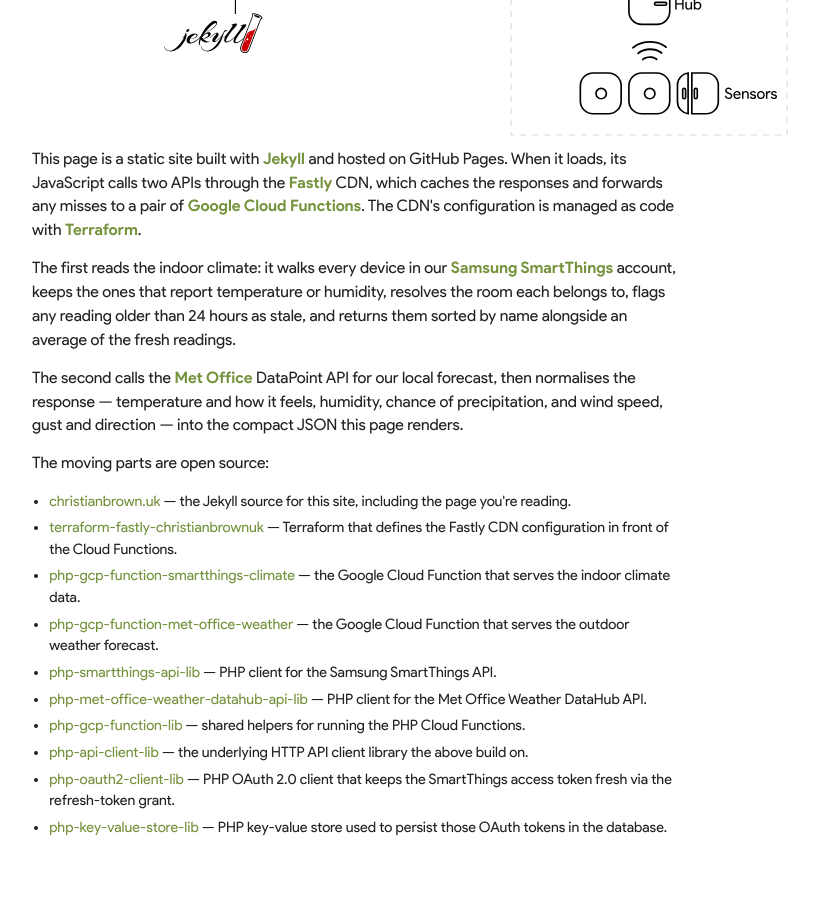
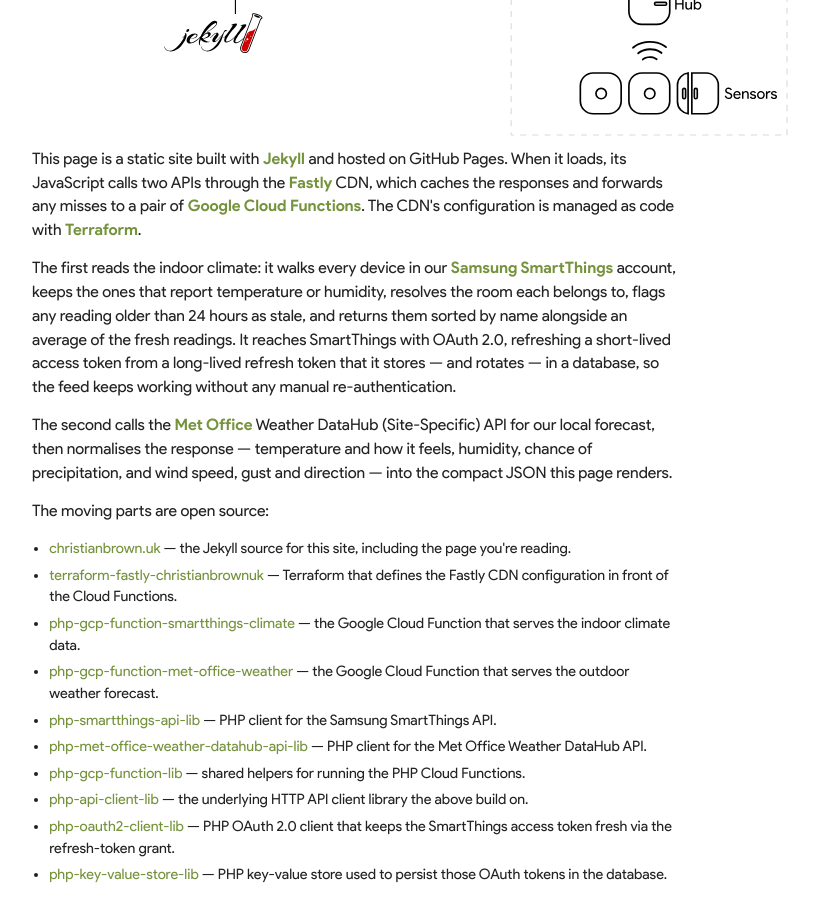
Before and after one commit to christianjbrown/christianbrown.uk, a Jekyll site: the page built from smart-home.html, in a window 1280 px wide and 900 px high, scrolled down 716 px. Shown: the whole window, without its empty margins (284-1103 px from the left). Built offline with Jekyll 4.4.1, drawn with Linux system fonts in a browser that asks for light colours.

Commit message:
smart-home: capture the OAuth token flow and fix the Met Office API name (#36)
The indoor-climate paragraph now describes how the function authenticates to
SmartThings — an OAuth 2.0 refresh-token flow persisting a rotating token in a
database — which is what the newly listed oauth2 and key-value libraries power.
The outdoor forecast now correctly names the Met Office Weather DataHub
(Site-Specific) API; the retired DataPoint reference was stale.

```diff
--- a/smart-home.html
+++ b/smart-home.html
@@ -39,8 +39,8 @@
                     <h3>🏗️ How it works</h3>
                     <a href="/assets/images/smart-home/how-it-works.svg" target="_blank" title="Open diagram in new window"><img src="/assets/images/smart-home/how-it-works.svg" alt="Diagram showing how this page works" class="how-it-works" /></a>
                     <p>This page is a static site built with <a href="https://jekyllrb.com/" target="_blank">Jekyll</a> and hosted on GitHub Pages. When it loads, its JavaScript calls two APIs through the <a href="https://www.fastly.com/" target="_blank">Fastly</a> CDN, which caches the responses and forwards any misses to a pair of <a href="https://cloud.google.com/functions" target="_blank">Google Cloud Functions</a>. The CDN's configuration is managed as code with <a href="https://www.terraform.io/" target="_blank">Terraform</a>.</p>
-                    <p>The first reads the indoor climate: it walks every device in our <a href="https://www.smartthings.com/" target="_blank">Samsung SmartThings</a> account, keeps the ones that report temperature or humidity, resolves the room each belongs to, flags any reading older than 24 hours as stale, and returns them sorted by name alongside an average of the fresh readings.</p>
-                    <p>The second calls the <a href="https://www.metoffice.gov.uk/" target="_blank">Met Office</a> DataPoint API for our local forecast, then normalises the response &mdash; temperature and how it feels, humidity, chance of precipitation, and wind speed, gust and direction &mdash; into the compact JSON this page renders.</p>
+                    <p>The first reads the indoor climate: it walks every device in our <a href="https://www.smartthings.com/" target="_blank">Samsung SmartThings</a> account, keeps the ones that report temperature or humidity, resolves the room each belongs to, flags any reading older than 24 hours as stale, and returns them sorted by name alongside an average of the fresh readings. It reaches SmartThings with OAuth 2.0, refreshing a short-lived access token from a long-lived refresh token that it stores &mdash; and rotates &mdash; in a database, so the feed keeps working without any manual re-authentication.</p>
+                    <p>The second calls the <a href="https://www.metoffice.gov.uk/" target="_blank">Met Office</a> Weather DataHub (Site-Specific) API for our local forecast, then normalises the response &mdash; temperature and how it feels, humidity, chance of precipitation, and wind speed, gust and direction &mdash; into the compact JSON this page renders.</p>
                     <p>The moving parts are open source:</p>
                     <ul>
                         <li><a href="https://github.com/christianjbrown/christianbrown.uk" target="_blank">christianbrown.uk</a> — the Jekyll source for this site, including the page you're reading.</li>
```
